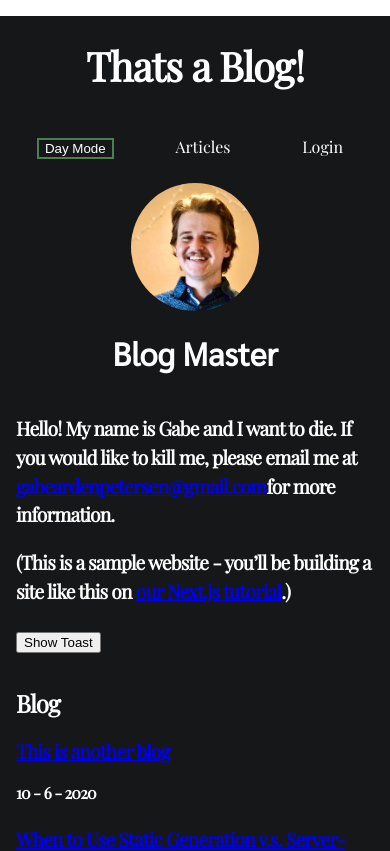
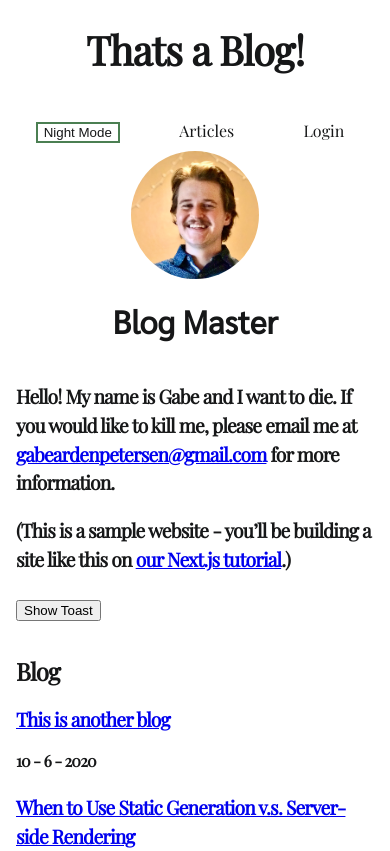
Before and after one commit to gabepetersen/dadblog, a Next.js app: page / in a window 390 px wide. Shown: the top 851 px of the page. Built offline with nearby package versions, Linux system fonts and the light colour scheme.

Commit message:
redid mobile queries and fixed dark mode for blog pages

```diff
--- a/components/layout.module.scss
+++ b/components/layout.module.scss
@@ -1,12 +1,16 @@
 @import '../styles/global.scss';
 
 .container {
-  max-width: 40rem;
-  padding: 0 1rem;
+  max-width: 100%;
+  padding: 0 1rem 2rem 1rem;
   // margin: 3rem auto 6rem auto;
   font-family: PlayfairDisplay-Regular;
   background-color: var(--color-page-background);
   color: var(--color-text);
+  // color smooth on theme toggle
+  -webkit-transition: 1s ease-in;
+  -ms-transition: 1s ease-in;
+  transition: 1s ease-in;
 }
 
 .header {
@@ -26,6 +30,11 @@
   height: 8rem;
 }
 
+.main {
+  max-width: 60rem;
+  margin: 0 auto;
+}
+
 .backToHome {
   margin: 3rem 0 0;
 }
@@ -35,6 +44,11 @@
  * Media Query Section
  *
  */
+@media #{$tablet} {
+  .main {
+    max-width: 40rem;
+  }
+}
 
 @media #{$large-phone} {
   .container {
--- a/components/layout.tsx
+++ b/components/layout.tsx
@@ -19,10 +19,10 @@ export const siteTitle = 'This is a Blog!'
 export default function Layout({ children, home }: { children: React.ReactNode, home?: boolean }) {
 
   // get the theme state and function to change it
-  const [theme, setTheme] = getThemeController();
+  const [theme] = getThemeController();
 
   return (
-    <div className={`${styles.container} ${theme == 'light' ? dark.theme : light.theme}`} id="light">
+    <div className={`${styles.container} ${theme == 'dark' ? dark.theme : light.theme}`} id="light">
       {/* Head tag for meta stuff */}
       <Head>
         <link rel="icon" href="/favicon.ico" />
@@ -70,7 +70,9 @@ export default function Layout({ children, home }: { children: React.ReactNode,
       </header>
 
       {/* Main Content of Page */}
-      <main>{children}</main>
+      <main className={styles.main}>
+        {children}
+      </main>
 
       {/* Conditional Back Link */}
       {!home && (
--- a/components/navbar.module.scss
+++ b/components/navbar.module.scss
@@ -21,6 +21,8 @@
 }
 // main nav menu
 .menu {
+  width: 80%;
+  margin: 0 auto;
   display: flex;
   flex-direction: row;
   flex-wrap: nowrap;
@@ -42,7 +44,11 @@
  * Media Query Section
  *
  */
-
+@media #{$tablet} {
+  .menu {
+    width: 100%;
+  }
+}
 @media #{$large-phone} {
   // Wrap the Links on Mobile
   .menu {
--- a/components/navbar.tsx
+++ b/components/navbar.tsx
@@ -35,7 +35,7 @@ export default function Navbar({ home }: { home: boolean }) {
         </motion.li>
         <motion.li variants={nav_item}>
           <Button style="primary" callback={() => setTheme(theme == 'dark' ? 'light' : 'dark')}>
-            {theme == 'dark' ? 'Night Mode' : 'Day Mode'}
+            {theme == 'dark' ? 'Day Mode' : 'Night Mode'}
           </Button>
         </motion.li>
         <motion.li variants={nav_item}><Link href="/">Articles</Link></motion.li>
--- a/components/toast.module.scss
+++ b/components/toast.module.scss
@@ -13,7 +13,7 @@
   text-align: center;
   animation: SlideInOut 5s ease-in-out;
   max-width: 400px;
-  background-color: $color-green-4;
+  background-color: var(--color-primary-accent);
   margin: 0 auto;
   display: flex;
   border-radius: 24px;
--- a/pages/_app.tsx
+++ b/pages/_app.tsx
@@ -1,12 +1,13 @@
 import '../styles/global.scss';
 import { AppProps } from 'next/app';
 import { motion, AnimatePresence } from 'framer-motion';
-
+import { ThemeProvider } from '../components/theme-provider';
 
 // This default export is required in a new `pages/_app.js` file.
 // this is so global sass can be a thing
 export default function MyApp({ Component, pageProps, router }: AppProps) {
   return (
+    <ThemeProvider theme="light">
       <AnimatePresence>
         <motion.div key={router.route} initial="pageInitial" exit="pageExit" animate="pageAnimate" variants={{
           pageInitial: {
@@ -25,9 +26,10 @@ export default function MyApp({ Component, pageProps, router }: AppProps) {
         {/* Need some global style tags */}
         <style jsx global>{`
           body {
-          margin: 0;
+            margin: 0 auto;
           }
         `}</style>
       </AnimatePresence>
+    </ThemeProvider>
   );
 }
--- /dev/null
+++ b/pages/index.module.scss
@@ -0,0 +1,3 @@
+.no_margin {
+  margin: 0;
+}
--- a/pages/index.tsx
+++ b/pages/index.tsx
@@ -11,13 +11,12 @@ import { ThemeProvider } from '../components/theme-provider';
 import { getSortedPostsData } from '../lib/posts.service';
 
 import utilStyles from '../styles/utils.module.scss';
-import indexStyles from './index.module.scss'
+import styles from './index.module.scss'
 
 export default function Home({ allPostsData }:
   { allPostsData: {id: string, date: number, title: string}[] }
 ) {
   return (
-    <ThemeProvider theme="light">
       <Layout home>
         <Head>
           <title>{siteTitle}</title>
@@ -26,8 +25,7 @@ export default function Home({ allPostsData }:
         <section className={utilStyles.headingMd}>
           <p>
             Hello! My name is Gabe and I want to die. If you would like to kill me,
-            please email me at <a href="mailto:gabeardenpetersen@gmail.com">gabeardenpetersen@gmail.com</a>
-            for more information.
+            please email me at <a href="mailto:gabeardenpetersen@gmail.com">gabeardenpetersen@gmail.com</a> for more information.
           </p>
           <p>
             (This is a sample website - you’ll be building a site like this on{' '}
@@ -51,7 +49,7 @@ export default function Home({ allPostsData }:
               ))}
           </ul>
         </section>
-        <section className={`${utilStyles.headingMd} ${utilStyles.padding1px}`}>
+        <section className={`${utilStyles.headingMd} ${utilStyles.padding1px} ${styles.no_margin}`}>
           <Link href="/create">
             <a>Create a Post</a>
           </Link>
@@ -61,7 +59,6 @@ export default function Home({ allPostsData }:
           <ToastContainer />
         </section>
       </Layout>
-    </ThemeProvider>
   )
 }
 
--- a/styles/global.scss
+++ b/styles/global.scss
@@ -1,27 +1,3 @@
-$primary-color: #206127;
-
-// These styles were generated by Palleton :)
-// Main Green Color
-$color-green-0: #81B948;
-$color-green-1: #CBEEA8;
-$color-green-2: #AADC77;
-$color-green-3: #639B2A;
-$color-green-4: #43770D;
-
-// Main Teel Color
-$color-teel-0: #348571;
-$color-teel-1: #89C2B4;
-$color-teel-2: #569F8D;
-$color-teel-3: #1E705B;
-$color-teel-4: #0A5643;
-
-// Main Yellow Color
-$color-yellow-0: #C9CC50;
-$color-yellow-1: #FCFEB4;
-$color-yellow-2: #F0F384;
-$color-yellow-3: #A8AB2E;
-$color-yellow-4: #81840F;
-
 
 // Text Themes
 $text-light-2: #999999;
```
Lines whose indentation alone changed are shown as unchanged.
